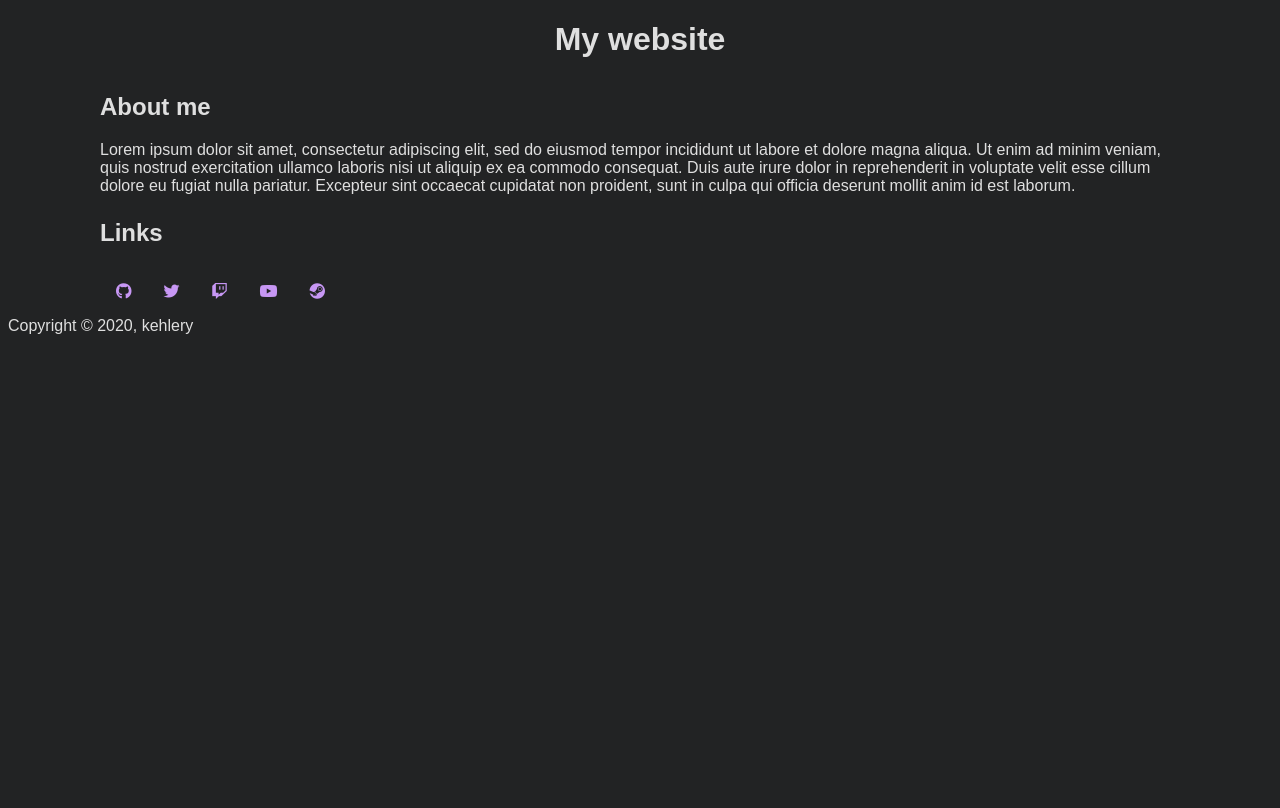
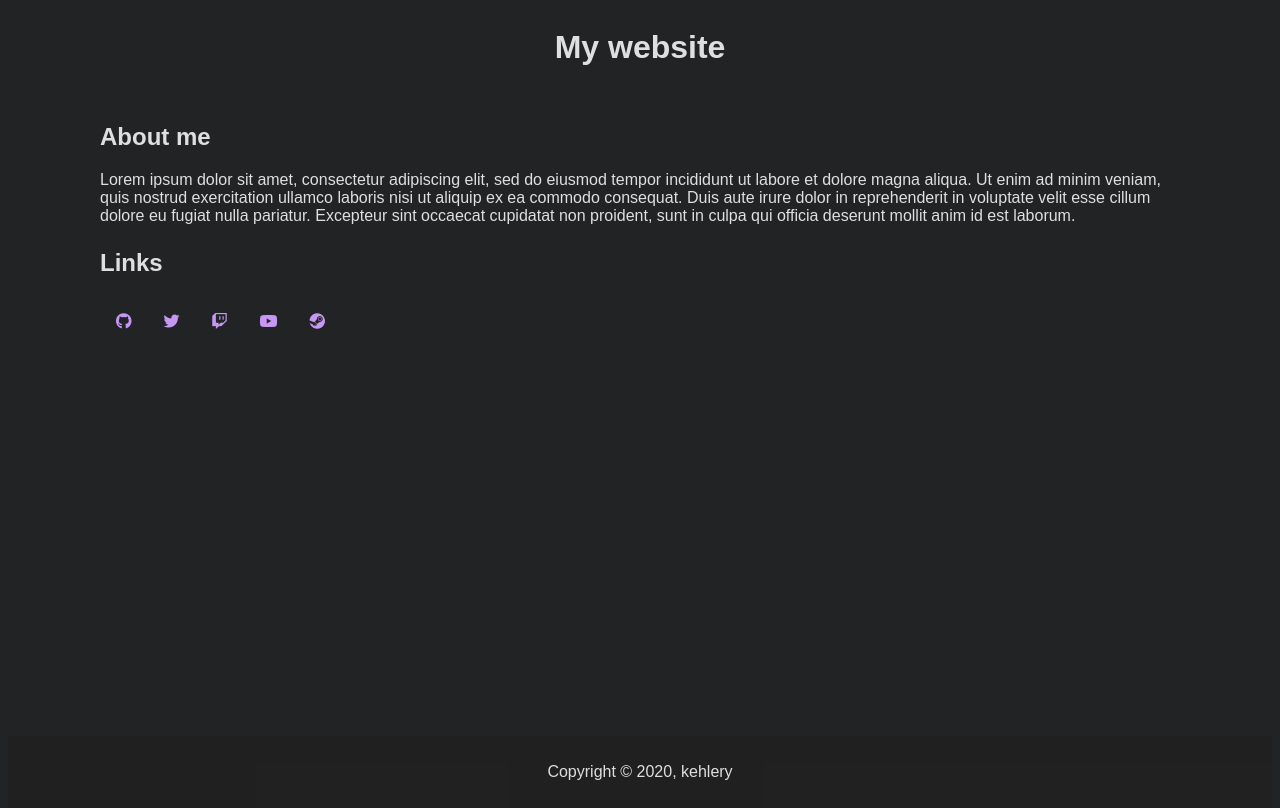
Before and after one commit to kehlery/kehlery.github.io, a plain HTML site: page index.html in a window 1280 px wide. Drawn offline with Linux system fonts and the light colour scheme.

Commit message:
added footer style and stuck it to bottom of page

```diff
--- a/css/style.css
+++ b/css/style.css
@@ -1,7 +1,13 @@
+html, body {
+    height: 100%;
+}
+
 body{
     background-color: #222324;
     font-family: arial, helvetica, sans-serif;
     color: #dfdfdf;
+    display: flex;
+    flex-direction: column;
 }
 
 ul {
@@ -29,6 +35,10 @@ a{
     color: #c797f4;
 }
 
+main {
+    flex: 1 0 auto;
+}
+
 header {
     margin: auto;
     width: 50%;
@@ -37,9 +47,19 @@ header {
 
 #about-me {
     margin: 35px 0px 24px 0px;
+
 }
 
 .wrap {
     margin: auto;
     width: 1080px;
 }
+
+.footer {
+    background-color: #1f1d1d63;
+    margin-top: 48px;
+    padding: 24px;
+    text-align: center;
+    line-height: 24px;
+    flex-shrink: 0;
+}
--- a/index.html
+++ b/index.html
@@ -39,6 +39,6 @@
         </div>
     </main>
 
-    <footer id="main-footer">Copyright &copy; 2020, kehlery</footer>
+    <footer class="footer">Copyright &copy; 2020, kehlery</footer>
     </html>
 </body>
```
